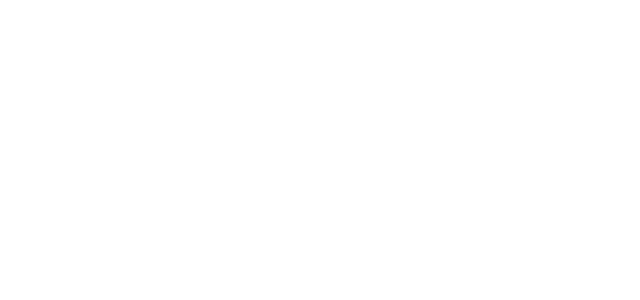
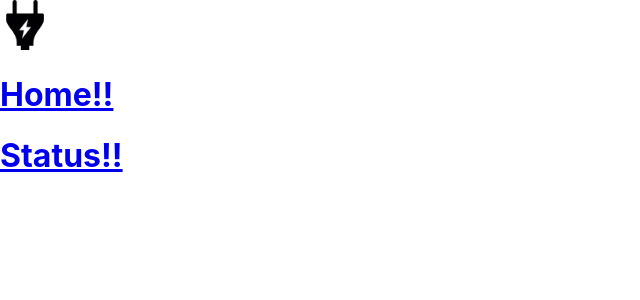
Before and after one commit to jarecki1988/power_source, a React (Create React App) app: page / in a window 1280 px wide. Shown: the top 300 px of the page, without its empty margins (0-640 px from the left). Built offline with nearby package versions, Linux system fonts and the light colour scheme.

Commit message:
adding menu items

```diff
--- a/src/Components/home/home.js
+++ b/src/Components/home/home.js
@@ -0,0 +1,11 @@
+import React from 'react';
+
+const Home = () => {
+  return (
+    <div className="container">
+      <a href="www.#.com"><h1>Home!!</h1></a>
+    </div>
+  );
+}
+
+export default Home;
--- a/src/Components/status/status.js
+++ b/src/Components/status/status.js
@@ -0,0 +1,11 @@
+import React from 'react';
+
+const Status = () => {
+  return (
+    <div className="container">
+      <a href="www.#.com"><h1>Status!!</h1></a>
+    </div>
+  );
+}
+
+export default Status;
--- a/src/Containers/App.js
+++ b/src/Containers/App.js
@@ -1,10 +1,18 @@
 import React from 'react';
 import './App.css';
+import Home from '../Components/home/home';
+import Status from '../Components/status/status';
+import Logo from "../Logo.png"
 
 class App extends React.Component {
   render() {
   return (
-  <div></div>
+  <div className="nav">
+    <img src={Logo} alt='' width='50px' height='auto'></img>
+    <Home />
+    <Status />
+
+    </div>
   );
   }
   }
```
Also changed, not shown: src/Logo.png (added).
